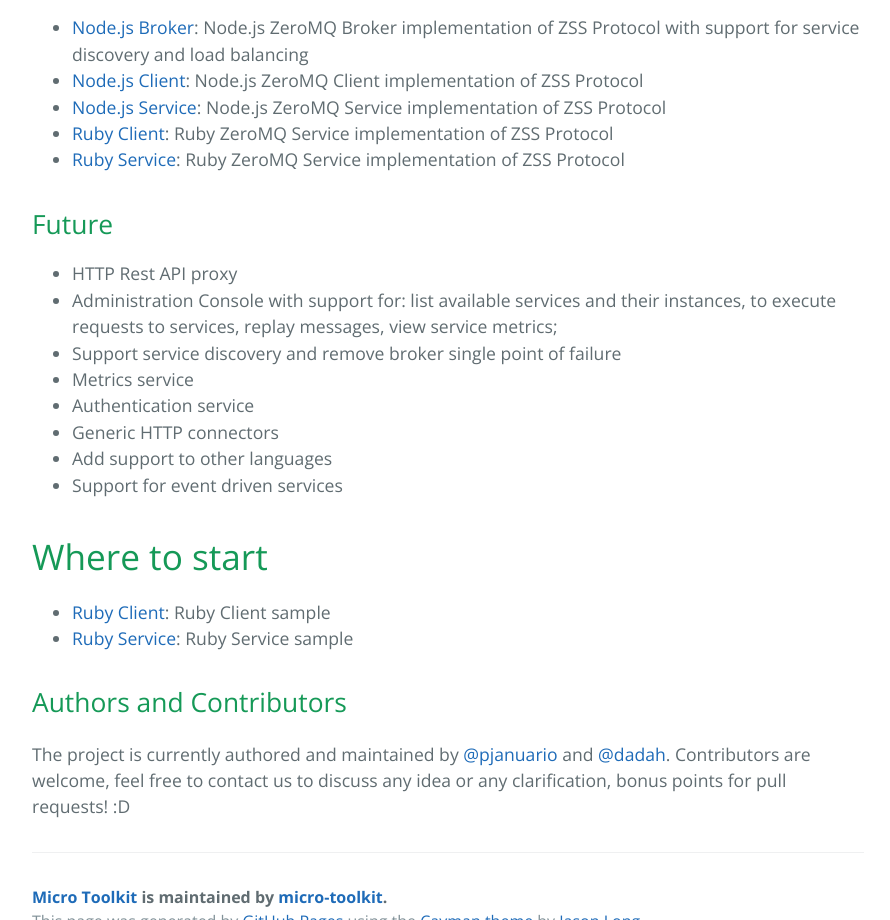
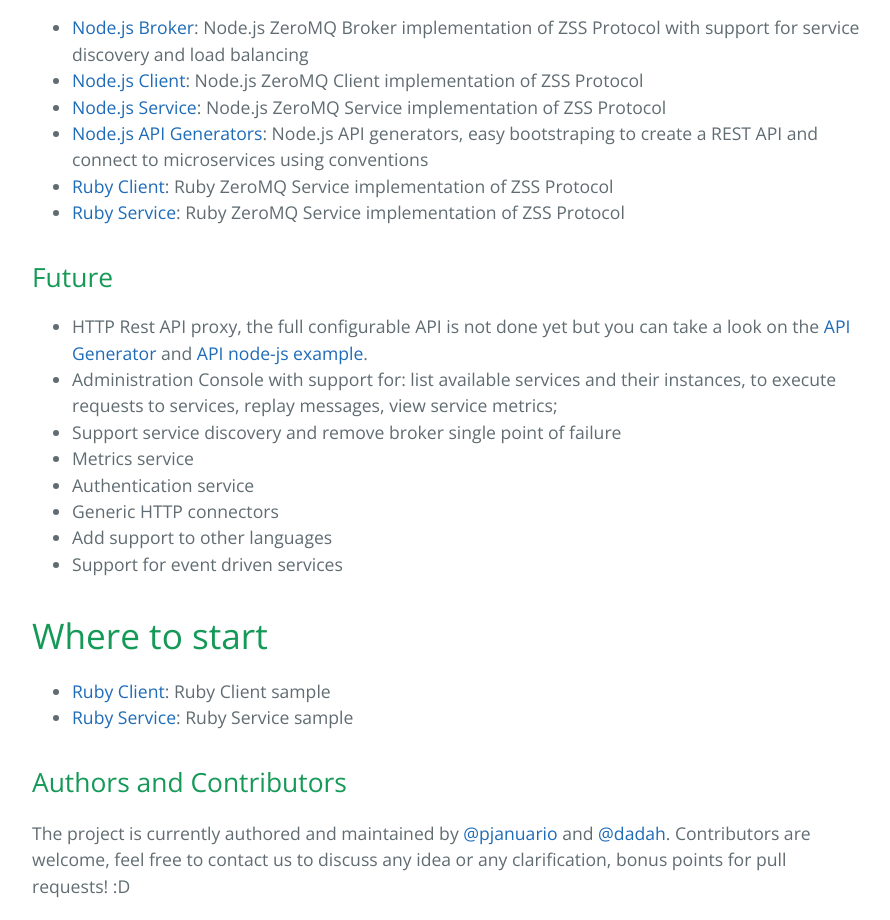
Before and after one commit to micro-toolkit/info, a plain HTML site: page index.html in a window 1280 px wide. Shown: the part 1102-2022 px from the top of the page, without its empty margins (192-1082 px from the left). Drawn offline with nearby package versions, Linux system fonts and the light colour scheme.

```diff
--- a/index.html
+++ b/index.html
@@ -48,6 +48,8 @@
 <li>
 <a href="https://github.com/micro-toolkit/zmq-service-suite-service-js">Node.js Service</a>: Node.js ZeroMQ Service implementation of ZSS Protocol</li>
 <li>
+<a href="https://github.com/micro-toolkit/api-generator-js">Node.js API Generators</a>: Node.js API generators, easy bootstraping to create a REST API and connect to microservices using conventions </li>
+<li>
 <a href="https://github.com/micro-toolkit/zmq-service-suite-ruby">Ruby Client</a>: Ruby ZeroMQ Service implementation of ZSS Protocol</li>
 <li>
 <a href="https://github.com/micro-toolkit/zmq-service-suite-ruby">Ruby Service</a>: Ruby ZeroMQ Service implementation of ZSS Protocol</li>
@@ -57,7 +59,7 @@
 <a id="future" class="anchor" href="#future" aria-hidden="true"><span aria-hidden="true" class="octicon octicon-link"></span></a>Future</h2>
 
 <ul>
-<li>HTTP Rest API proxy</li>
+<li>HTTP Rest API proxy, the full configurable API is not done yet but you can take a look on the <a href="https://github.com/micro-toolkit/api-generator-js">API Generator</a> and <a href="https://github.com/micro-toolkit/api-example-js">API node-js example</a>.</li>
 <li>Administration Console with support for: list available services and their instances, to execute requests to services, replay messages, view service metrics;</li>
 <li>Support service discovery and remove broker single point of failure</li>
 <li>Metrics service</li>
```
Also changed, not shown: params.json (+1 -1 lines).
